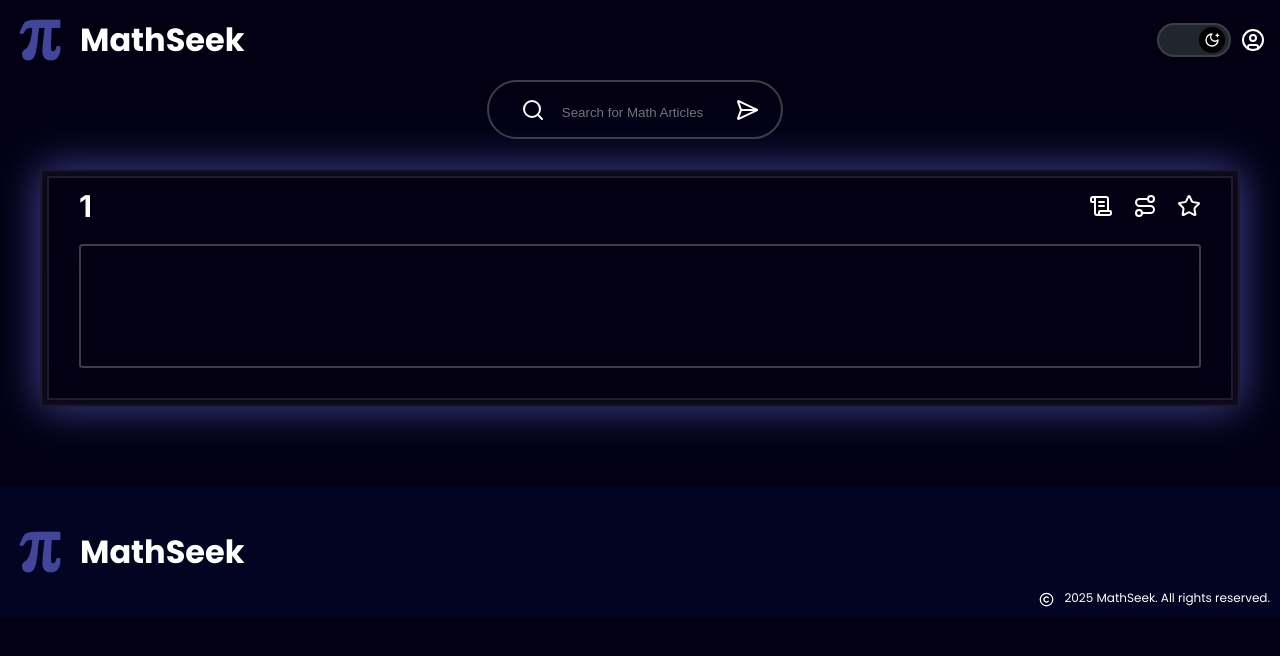
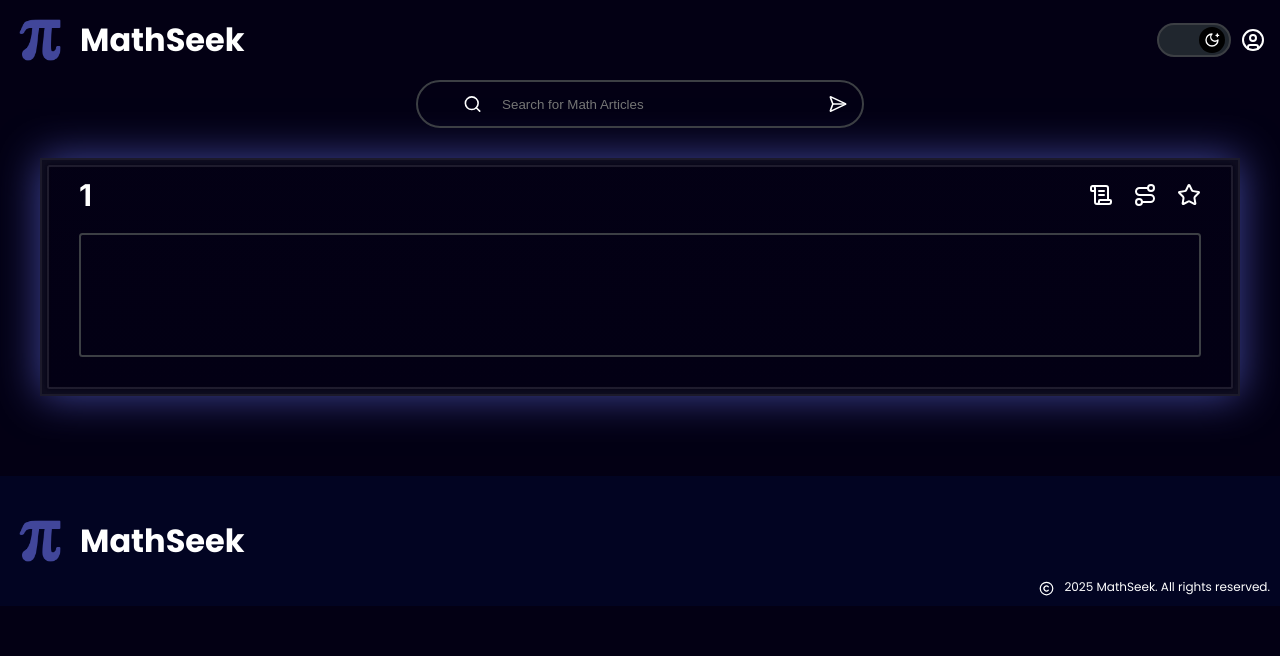
Before and after one commit to leonardosantosp/mathseek, a React (Vite) app in the folder front-end/: page /wiki/1 in a window 1280 px wide. Shown: the top 656 px of the page. Built offline with nearby package versions, Linux system fonts and the light colour scheme; no server answers.

Commit message:
refactor: improve input component structure to support dynamic width adjustments without breaking layout

```diff
--- a/front-end/src/components/PanelCard.tsx
+++ b/front-end/src/components/PanelCard.tsx
@@ -104,7 +104,6 @@ export const PanelCard = () => {
                     Advanced Configs
                   </div>
                 </div>
-                <div className="side-bar__menu--items"></div>
               </div>
             </div>
           </div>
--- a/front-end/src/components/SearchBar.tsx
+++ b/front-end/src/components/SearchBar.tsx
@@ -1,20 +1,23 @@
-import { Search, SendHorizonal } from 'lucide-react'
-import { useState } from 'react'
-import { useNavigate } from 'react-router-dom'
+import { Search, SendHorizonal } from "lucide-react";
+import { useState } from "react";
+import { useNavigate } from "react-router-dom";
 
 export const SearchBar = () => {
-  const [input, setInput] = useState('')
-  const navigate = useNavigate()
+  const [input, setInput] = useState("");
+  const navigate = useNavigate();
 
   const handleSearch = async () => {
-    if (!input.trim()) return
+    if (!input.trim()) return;
 
     // Redireciona para a página de resultados, enviando os dados
-    navigate(`/search?query=${encodeURIComponent(input)}&page=1&pageSize=10`)
-  }
+    navigate(`/search?query=${encodeURIComponent(input)}&page=1&pageSize=10`);
+  };
 
   return (
+    <div className="panel__search--container">
       <div className="panel__search--box">
+        <Search className="icon-container__search-icon" />
+
         <input
           type="text"
           id="panel__search--bar"
@@ -22,14 +25,12 @@ export const SearchBar = () => {
           value={input}
           onChange={e => setInput(e.target.value)}
         />
-      <div className="panel__search--search-icon-container">
-        <Search className="icon-container__search-icon" />
         <SendHorizonal
           className="icon-container__send-icon"
-          cursor={'pointer'}
+          cursor={"pointer"}
           onClick={handleSearch}
         />
       </div>
     </div>
-  )
-}
+  );
+};
--- a/front-end/src/index.css
+++ b/front-end/src/index.css
@@ -562,44 +562,59 @@ body.light-theme .panel__weather--info-item {
   color: #908989;
 }
 
+.panel__search--container {
+  width: 100%;
+  display: flex;
+  justify-content: center;
+}
+
 .panel__search--box {
   position: relative;
-  display: flex;
-  align-items: center;
-  justify-content: center;
-  color: white;
-  margin-bottom: 20px;
-  width: 100%;
-}
-
-body.light-theme .panel__search--box {
-  color: rgb(131, 128, 128);
-}
-
-#panel__search--bar {
-  width: 60%;
-  height: 30px;
+  z-index: 10;
+  display: flex;
+  align-items: center;
+  justify-content: space-between;
+  border: var(--border-dark);
   padding: 10px 15px 10px 45px;
   border-radius: 100px;
-  border: var(--border-dark);
-  background: none;
-  color: white;
-  margin-right: 10px;
+  color: white;
+  width: 60%;
+  gap: 20px;
+  margin-bottom: 20px;
   transition: 0.5s ease;
 }
 
-#panel__search--bar:focus {
+.panel__search--box:focus-within {
   border-color: #e59cff;
   outline: none;
   box-shadow: 0 0 5px 6px #e59cff55;
 }
 
-body.light-theme #panel__search--bar {
+#panel__search--bar {
+  border: none;
+  width: 100%;
+  background: none;
+  color: white;
+}
+
+#panel__search--bar:focus {
+  border: none;
+  outline: none;
+}
+
+body.light-theme
+  .panel__search--container
+  .panel__search--box
+  #panel__search--bar {
+  color: rgb(131, 128, 128);
+}
+
+body.light-theme .panel__search--box {
   border: var(--border-light);
   color: #787878;
 }
 
-body.light-theme #panel__search--bar:focus {
+body.light-theme .panel__search--box:focus-within {
   border-color: #8b6ec9;
   outline: none;
   box-shadow: 0 0 3px 4px rgba(79, 51, 138, 0.3);
@@ -613,14 +628,6 @@ body.light-theme input:-webkit-autofill {
 body.light-theme input:-webkit-autofill:focus {
   -webkit-text-fill-color: black !important;
   transition: background-color 5000s ease-in-out 0s !important;
-}
-
-.panel__search--search-icon-container {
-  position: absolute;
-  display: flex;
-  justify-content: space-between;
-  width: 63%;
-  pointer-events: none;
 }
 
 .icon-container__send-icon {
@@ -1181,7 +1188,7 @@ body.dark-theme .math-topics__card-item--text p {
   margin-top: 0;
 }
 
-.results-container .search-container .panel__search--box #panel__search--bar {
+.results-container .panel__search--box {
   background-color: rgba(255, 255, 255, 0.02);
   backdrop-filter: blur(10px);
   -webkit-backdrop-filter: blur(10px);
@@ -1236,18 +1243,17 @@ body.dark-theme .math-topics__card-item--text p {
   justify-content: center;
 }
 
+.result-page--container {
+  width: 50%;
+}
+
 .result-page__search-bar-container {
   display: flex;
   justify-content: flex-end;
 }
 
-.result-page__search-bar-container .panel__search--search-icon-container {
-  width: 78%;
-}
-
-.result-page__search-bar-container input {
-  padding: 15px 60px 10px 55px !important;
-  text-align: center;
+.result-page__search-bar-container .search-container-test {
+  width: 100%;
 }
 
 .result-page__number-of-results {
--- a/front-end/src/pages/ResultsPage.tsx
+++ b/front-end/src/pages/ResultsPage.tsx
@@ -1,4 +1,3 @@
-import { SearchBar } from "../components/SearchBar";
 import { ResultDocument } from "../components/ResultDocument";
 import { useContext, useEffect, useState } from "react";
 import { Pagination } from "../components/Pagination";
@@ -8,6 +7,7 @@ import blackHole from "../assets/black-hole.png";
 import blackHoleWhite from "../assets/black-hole-white.png";
 import { Loading } from "../components/Loading";
 import { ThemeContext } from "../context/ThemeContext";
+import { SearchBar } from "../components/SearchBar";
 
 export const ResultPages = () => {
   const [searchParams, setSearchParams] = useSearchParams();
--- a/front-end/src/pages/WikiViewer.tsx
+++ b/front-end/src/pages/WikiViewer.tsx
@@ -1,9 +1,9 @@
 import { useEffect, useState } from "react";
 import { ScrollText, Route, Star } from "lucide-react";
-import { SearchBar } from "../components/SearchBar";
 import { useLocation, useParams } from "react-router-dom";
 import { addNumViewDoc } from "../api-client/elastic";
 import { Loading } from "../components/Loading";
+import { SearchBar } from "../components/SearchBar";
 
 export const WikiViewer = () => {
   const location = useLocation();
@@ -47,9 +47,9 @@ export const WikiViewer = () => {
   return (
     <>
       <div className="result-page--wrapper">
-        <span className="result-page__search-bar-container">
+        <div className="result-page--container">
           <SearchBar />
-        </span>
+        </div>
       </div>
 
       {isLoading ? (
```
Also changed, not shown: front-end/src/components/PanelSearch.tsx (+17 -17 lines). Lines whose indentation alone changed are shown as unchanged.
